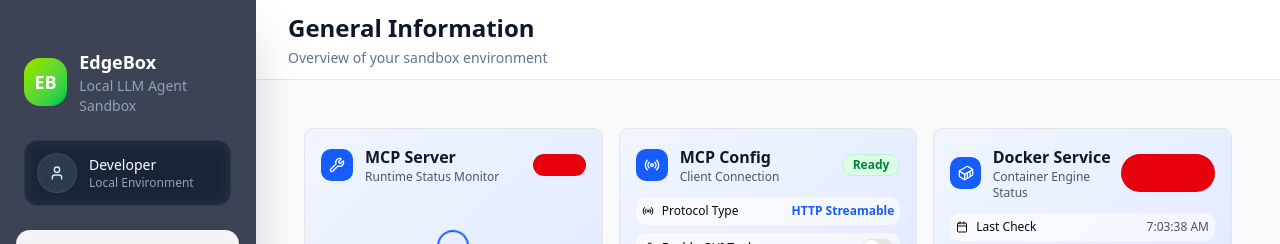
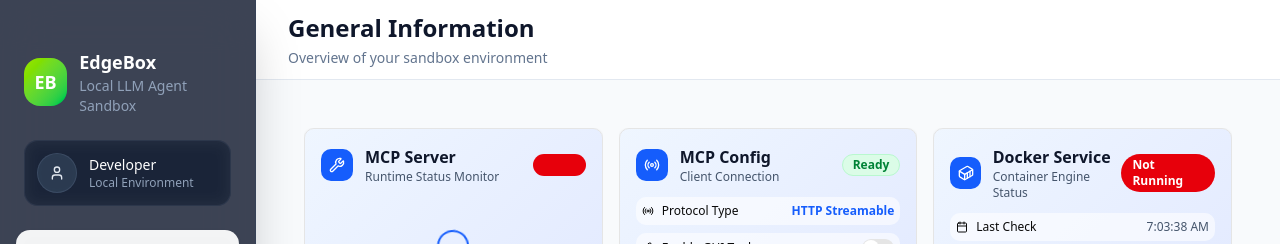
Before and after one commit to BIGPPWONG/EdgeBox, a React (Vite) app: page / in a window 1280 px wide. Shown: the top 244 px of the page. Built offline with nearby package versions, Linux system fonts and the light colour scheme.

Commit message:
更新not running字体颜色

```diff
--- a/src/components/DockerHealthCheck.tsx
+++ b/src/components/DockerHealthCheck.tsx
@@ -116,7 +116,7 @@ export const DockerHealthCheck: React.FC = () => {
     }
     return isDockerRunning
       ? <Badge className="bg-green-500 text-white text-xs">Running</Badge>
-      : <Badge variant="destructive" className="text-xs">Not Running</Badge>;
+      : <Badge variant="destructive" className="text-xs text-white">Not Running</Badge>;
   };
 
 
@@ -212,7 +212,7 @@ export const DockerHealthCheck: React.FC = () => {
       </Card>
 
       {/* Force dialog when image is missing */}
-    <Dialog open={isDockerRunning === true && hasDefaultImage === false} onOpenChange={() => {}}>
+      <Dialog open={isDockerRunning === true && hasDefaultImage === false} onOpenChange={() => { }}>
         <DialogContent showCloseButton={false} className="sm:max-w-md">
           <DialogHeader>
             <DialogTitle>Load Docker Image</DialogTitle>
```
Lines whose indentation alone changed are shown as unchanged.
